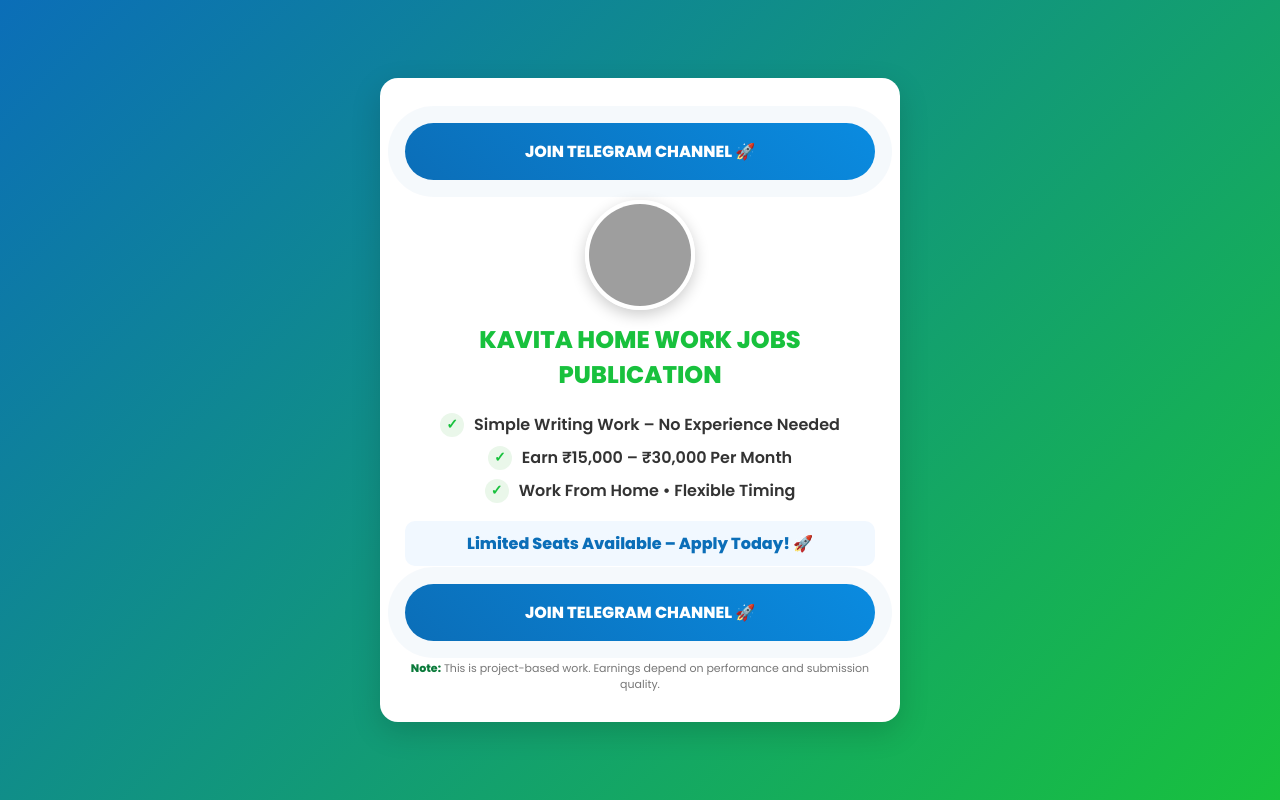
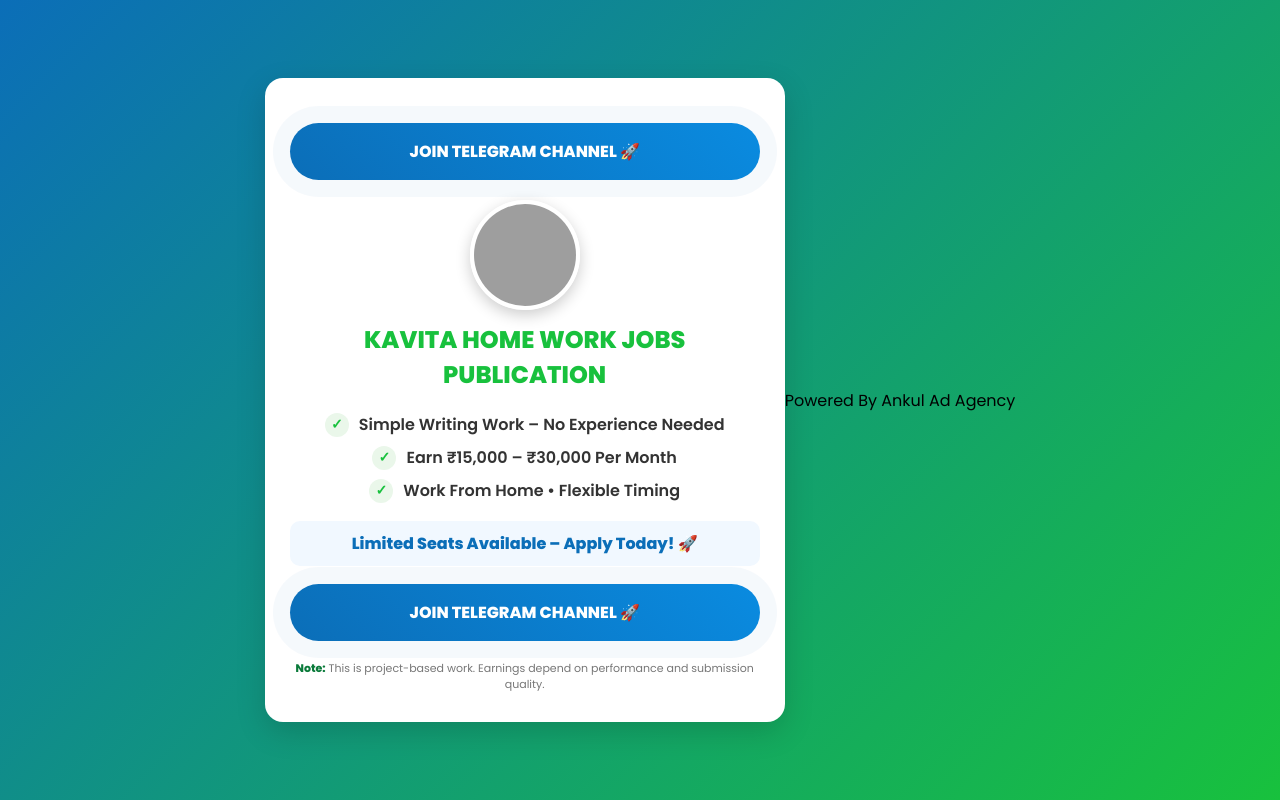
Before and after one commit to ankulvishwakarma2266/Handwriting-Job, a plain HTML site: page index.html in a window 1280 px wide. Drawn offline with Linux system fonts and the light colour scheme; grey boxes are pictures that could not be loaded.

```diff
--- a/index.html
+++ b/index.html
@@ -232,7 +232,7 @@
 </div>
 
 </div>
-
+Powered By Ankul Ad Agency
 </div>
 
 </body>
```
